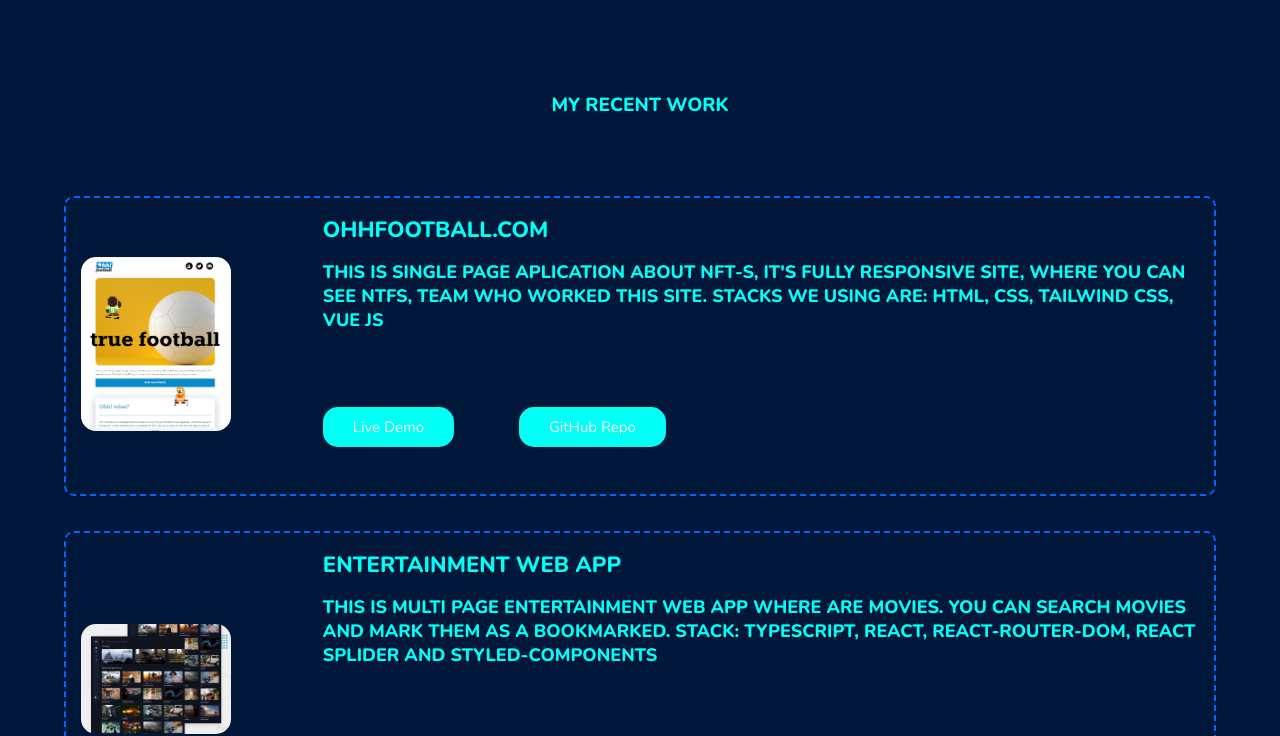
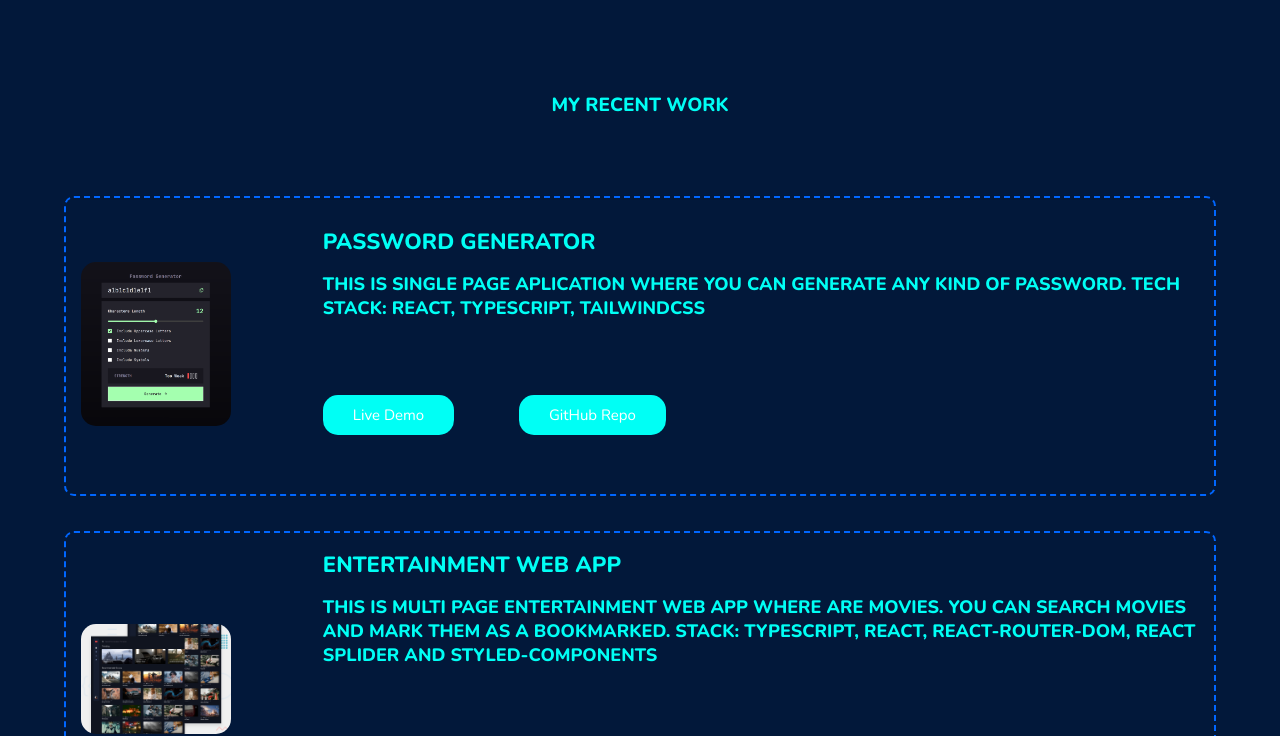
Before and after one commit to Datodia/Portfolio, a plain HTML site: page work.html in a window 1280 px wide. Shown: the part 81-817 px from the top of the page. Drawn offline with nearby package versions, Linux system fonts and the light colour scheme.

Commit message:
add password generator app

```diff
--- a/work.html
+++ b/work.html
@@ -66,21 +66,20 @@
 
             <div class="projet">
                 <div class="photo">
-                    <img src="assets/ohhfootball2.png" alt="">
+                    <img src="assets/passGen.png" alt="">
                 </div>
                 <div class="about">
                     <div class="proj-title">
-                        <h1>ohhFootball.com</h1>
-                        <p>This is single page aplication about NFT-s, It's fully responsive site, where you
-                            can see NTFs, team who worked this site. stacks we using are: html, css,
-                            tailwind css, vue js
+                        <h1>Password Generator</h1>
+                        <p>This is single page aplication where you can generate any kind of password.
+                            Tech Stack: React, Typescript, TailwindCSS
                         </p>
                         <div class="buttons flex">
                             <div class="button">
-                                <a href="https://ohhfootball.com/" target="_blank">Live Demo</a>
+                                <a href="https://password-generator-datodia.vercel.app/" target="_blank">Live Demo</a>
                             </div>
                             <div class="button">
-                                <a href="https://github.com/2pointodev/ohhfootball" target="_blank">GitHub Repo</a>
+                                <a href="https://github.com/Datodia/passwordGenerator" target="_blank">GitHub Repo</a>
                             </div>
                         </div>
                     </div>
```
Also changed, not shown: index.html (+2 -2 lines), assets/passGen.png (added).
